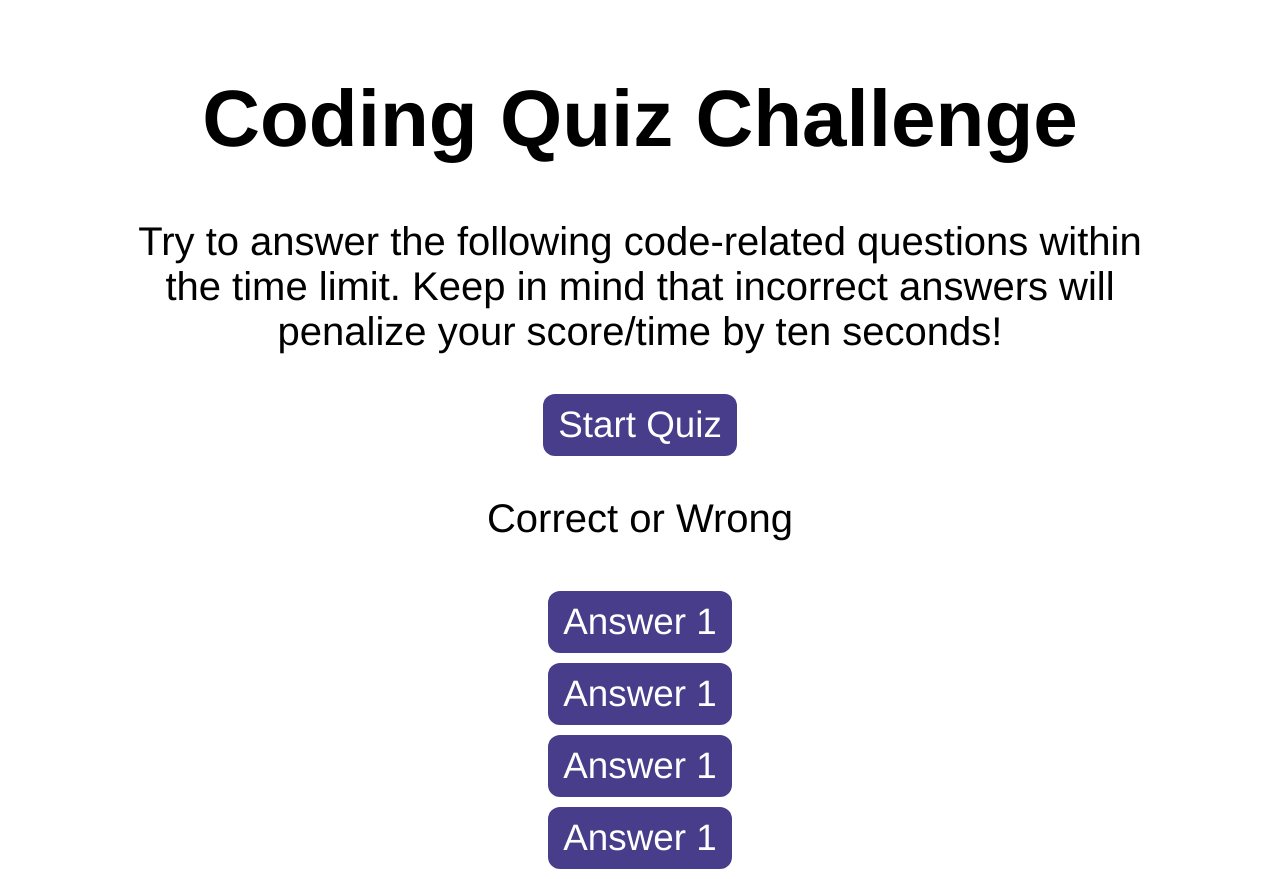
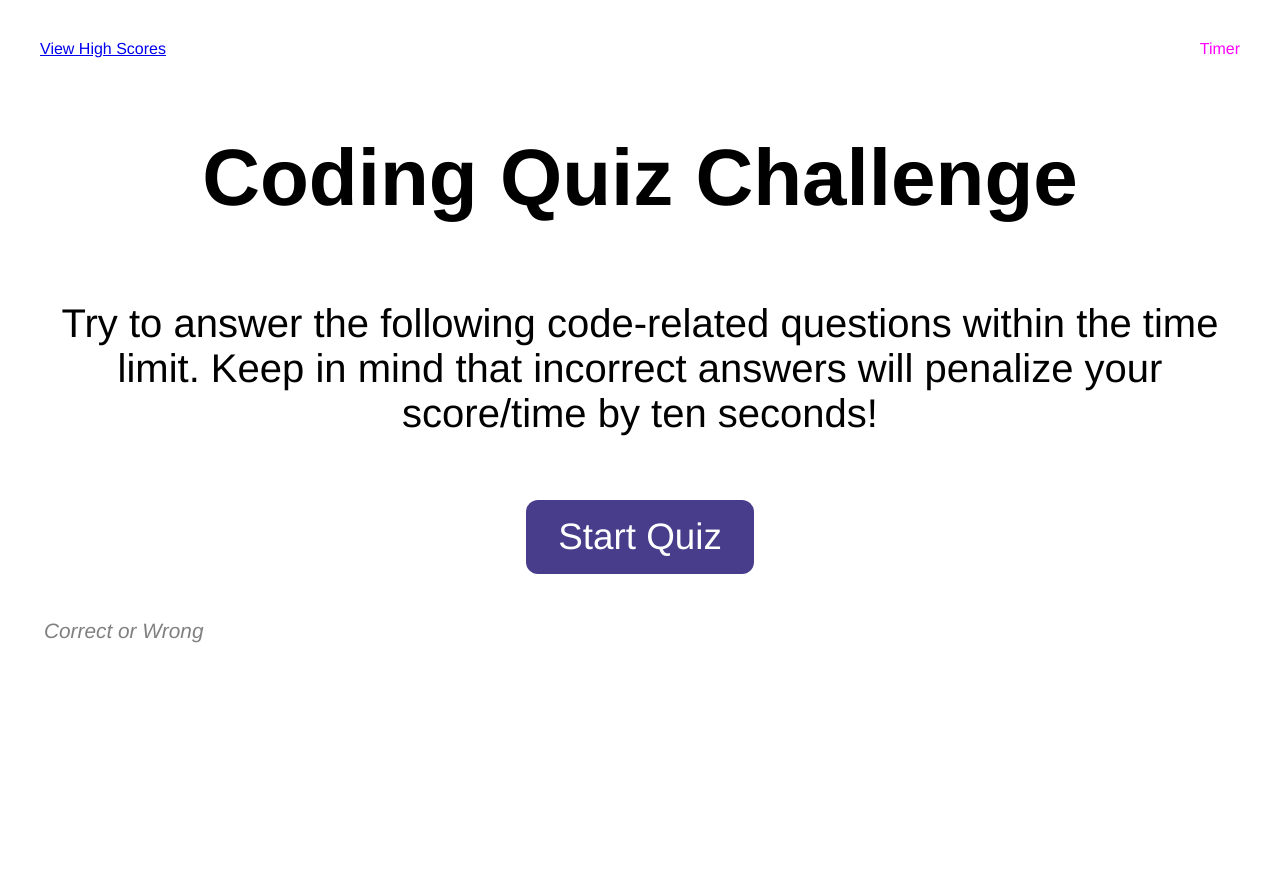
Before and after one commit to Jessiferizzo/Codequiz, a plain HTML site: page index.html in a window 1280 px wide. After the commit the page ends 800 px from the top, so only its background shows below. Drawn offline with Linux system fonts and the light colour scheme.

Commit message:
edited css.styles 2

```diff
--- a/assets/css/style.css
+++ b/assets/css/style.css
@@ -3,26 +3,32 @@
     font-family: Helvetica, Arial, sans-serif;
 }
 body {
+    display:flex;
+    flex-wrap:wrap;
     background:white;
-    display:flex;
-    flex-direction:column;
-    margin:0;
-    padding:0;
+    margin:10px;
+    padding:10px;
     justify-content:center;
-    align-content: center;
-    height: 100vh;
-    width:100vw;
+    align-content:center;
 }
 /*top line header*/
 .first-line{
-        display: flex;
-        flex-wrap:wrap;
-        justify-content: space-between;
+        display:inline-flex;
+        flex-grow:1;
         align-items: center;
         padding:20px;
-        margin:20px;
         color: fuchsia;
         font-size:1rem;
+}
+.timer {
+    flex-grow:1;
+    justify-content:space-around;
+    text-align:right;
+}
+ .view-score{
+    flex-grow:1;
+    justify-content:space-between;
+    text-align:left;
 }
 /*Main Container*/
 .container{
@@ -31,8 +37,6 @@ body {
     justify-content: center;
     align-items:center;
     text-align:center;
-    margin:auto 8rem;
-
 }
 /*start page box*/
 .start-box h1 {
@@ -40,10 +44,13 @@ body {
 }
 .start-box p{
     font-size:2.5rem;
+    padding:1.5rem;
 }
 #start-btn{
     margin:auto;
 }
+
+
 
 /*buttons*/
 .btn{
@@ -55,6 +62,7 @@ body {
     background-color:darkslateblue;
     color: white;
     font-size: 2.3rem;
+    padding: 1rem 2rem;
     border-radius: 12px;
     /*box-shadow: 0 3px var(--grey);/*/
   }
--- a/index.html
+++ b/index.html
@@ -10,6 +10,7 @@
 </head>
 
 <body>
+<div class="container">
     <!--top line header-->
     <div class="first-line">
         <div class="view-score">
@@ -20,16 +21,15 @@
         </div>
     </div>
     <!--Start Quiz Box-->
-<div class="container">
     <div id=start-page class="start-box">
         <h1>Coding Quiz Challenge</h1>
         <p>Try to answer the following code-related questions within the time limit.
             Keep in mind that incorrect answers will penalize your score/time
             by ten seconds!</p>
         <button id= start-btn class="btn">Start Quiz</button>
-        <p class="question-answer">Correct or Wrong</p>
+        <p style="text-align:left;color:gray;font-style: italic; font-size:1.3rem;">Correct or Wrong</p>
     </div>
-    <!--Question Box-->
+    <!--Question Box
     <div id="question-container" class="hide">
         <div class="answer-buttons" class="btn-choices">
             <button class="btn">Answer 1</button>
@@ -37,6 +37,7 @@
             <button class="btn">Answer 1</button>
             <button class="btn">Answer 1</button>
         </div>
+        -->
     </div>
 </div>
     <script src="./assets/js/script.js"></script>
```
